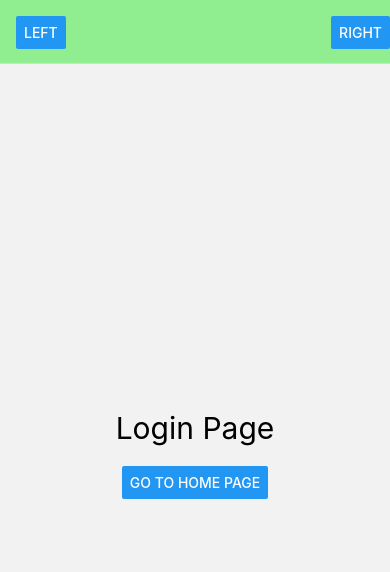
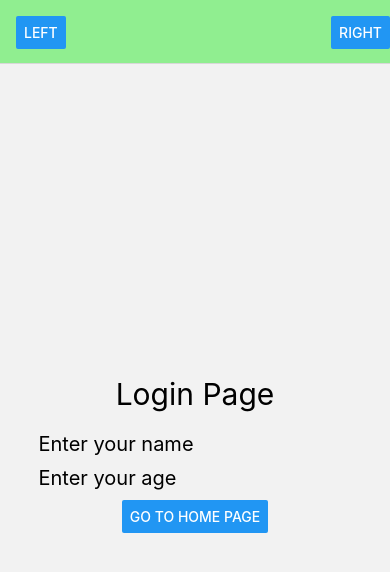
Before and after one commit to Nitishrestha/ExpoReactNative, a React Native app: screen /LogIn in a window 390 px wide. Shown: the top 572 px of the page. Built offline with nearby package versions, Linux system fonts and the light colour scheme.

Commit message:
pass data from login screen to home page

```diff
--- a/App.js
+++ b/App.js
@@ -1,6 +1,9 @@
-import { Button, StyleSheet, Text, View } from "react-native";
+import { Button, Text, View, StyleSheet } from "react-native";
 import { NavigationContainer } from "@react-navigation/native";
 import { createNativeStackNavigator } from "@react-navigation/native-stack";
+import { Login } from "./Login";
+import { Home } from "./Home";
+
 const Stack = createNativeStackNavigator();
 const App = () => {
   const leftFunction = () => console.warn("Left Button Pressed");
@@ -42,30 +45,6 @@ const RightComponent = () => {
   return <Button title="Right" onPress={rightFunction} />;
 };
 
-const Login = (props) => {
-  return (
-    <View style={styles.home}>
-      <Text style={styles.homeText}>Login Page</Text>
-      <Button
-        title="Go to Home Page"
-        onPress={() => props.navigation.navigate("Home")}
-      ></Button>
-    </View>
-  );
-};
-
-const Home = (props) => {
-  return (
-    <View style={styles.home}>
-      <Text style={styles.homeText}>Home Page</Text>
-      <Button
-        title="Go to Contact Page"
-        onPress={() => props.navigation.navigate("ContactUs")}
-      ></Button>
-    </View>
-  );
-};
-
 const ContactPage = (props) => {
   return (
     <View style={styles.home}>
--- a/Home.js
+++ b/Home.js
@@ -1,9 +1,12 @@
 import { Button, Text, View } from "react-native";
 
 export const Home = (props) => {
+  const { name, age } = props.route.params;
   return (
-    <View style={styles.home}>
-      <Text style={styles.homeText}>Home Page</Text>
+    <View style={{ flex: 1, justifyContent: "center", alignItems: "center" }}>
+      <Text>Name: {name}</Text>
+      <Text>Age: {age}</Text>
+      <Text style={{ fontSize: 30, marginBottom: 20 }}>Home Page</Text>
       <Button
         title="Go to Contact Page"
         onPress={() => props.navigation.navigate("ContactUs")}
--- a/Login.js
+++ b/Login.js
@@ -1,12 +1,25 @@
-import { Button, Text, View } from "react-native";
+import { useState } from "react";
+import { Button, Text, TextInput, View } from "react-native";
 
 export const Login = (props) => {
+  const [name, setName] = useState("");
+  const [age, setAge] = useState("");
   return (
-    <View style={styles.home}>
-      <Text style={styles.homeText}>Login Page</Text>
+    <View style={{ flex: 1, justifyContent: "center", alignItems: "center" }}>
+      <Text style={{ fontSize: 30, marginBottom: 20 }}>Login Page</Text>
+      <TextInput
+        placeholder="Enter your name"
+        style={{ fontSize: 20, borderBottomColor: "black", marginBottom: 10 }}
+        onChangeText={(text) => setName(text)}
+      />
+      <TextInput
+        placeholder="Enter your age"
+        style={{ fontSize: 20, borderBottomColor: "black", marginBottom: 10 }}
+        onChangeText={(text) => setAge(text)}
+      />
       <Button
         title="Go to Home Page"
-        onPress={() => props.navigation.navigate("Home")}
+        onPress={() => props.navigation.navigate("Home", { name, age })}
       ></Button>
     </View>
   );
```
